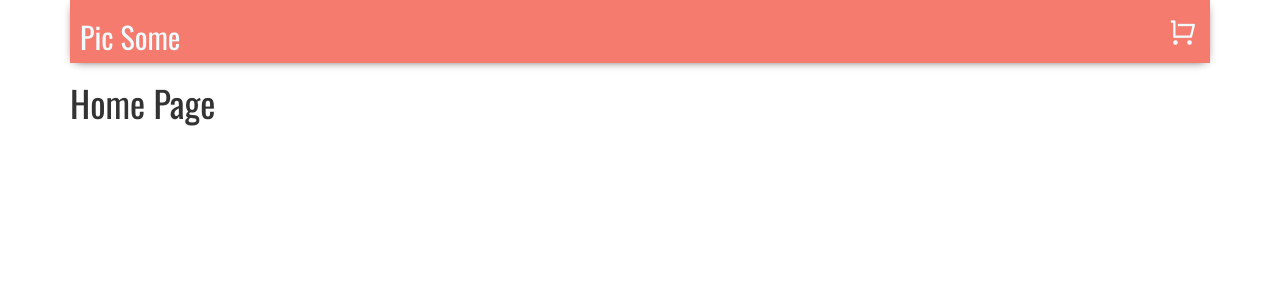
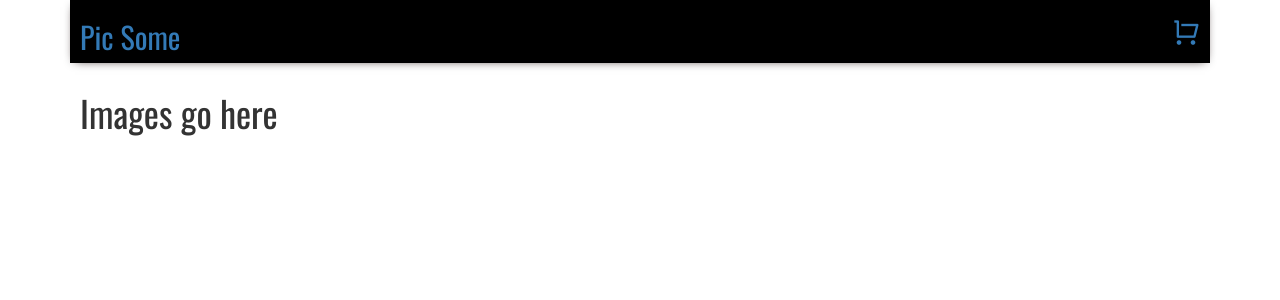
Before and after one commit to renaudaf/react-piczo, a React app: page / in a window 1280 px wide. Shown: the top 300 px of the page. Built offline with nearby package versions, Linux system fonts and the light colour scheme.

Commit message:
added router

```diff
--- a/assets/stylesheets/application.scss
+++ b/assets/stylesheets/application.scss
@@ -120,12 +120,16 @@ header {
   display: flex;
   justify-content: space-between;
   align-items: center;
-  background-color: var(--pink);
-  color: var(--light-blue);
+  background-color: black;
+  color: white;
   padding: 0 10px;
   -webkit-box-shadow: 0px 2px 10px -5px rgba(21,6,5,1);
   -moz-box-shadow: 0px 2px 10px -5px rgba(21,6,5,1);
   box-shadow: 0px 2px 10px -5px rgba(21,6,5,1);
+}
+
+Link {
+  text-decoration: none;
 }
 
 a {
--- a/src/components/app.jsx
+++ b/src/components/app.jsx
@@ -1,12 +1,17 @@
 import React from "react";
-
+import { Switch, Route } from "react-router-dom";
 import Header from "./header";
+import Cart from "../pages/cart";
+import Photos from "../pages/photos";
 
 function App() {
   return (
     <div className="container">
       <Header />
-      <h1>Home Page</h1>
+      <Switch>
+        <Route exact path="/"><Photos /></Route>
+        <Route path="/cart"><Cart /></Route>
+      </Switch>
     </div>
   );
 }
--- a/src/components/header.jsx
+++ b/src/components/header.jsx
@@ -1,10 +1,11 @@
 import React from "react";
+import { Link } from "react-router-dom";
 
 function Header() {
   return (
     <header>
-      <h2>Pic Some</h2>
-      <i className="ri-shopping-cart-line ri-fw ri-2x" />
+      <Link to="/"><h2>Pic Some</h2></Link>
+      <Link to="/cart"><i className="ri-shopping-cart-line ri-fw ri-2x" /></Link>
     </header>
   );
 }
--- a/src/index.jsx
+++ b/src/index.jsx
@@ -1,10 +1,11 @@
 import React from 'react';
 import ReactDOM from 'react-dom';
+import { BrowserRouter as Router } from "react-router-dom";
 
 import '../assets/stylesheets/application.scss';
 import App from "./components/app";
 
 const root = document.getElementById('root');
 if (root) {
-  ReactDOM.render(<App />, root);
+  ReactDOM.render(<Router><App /></Router>, root);
 }
--- a/src/pages/cart.jsx
+++ b/src/pages/cart.jsx
@@ -0,0 +1,11 @@
+import React from "react";
+
+function Cart() {
+  return (
+    <main className="cart-page">
+      <h1>Check out</h1>
+    </main>
+  );
+}
+
+export default Cart;
--- a/src/pages/photos.jsx
+++ b/src/pages/photos.jsx
@@ -0,0 +1,11 @@
+import React from "react";
+
+function Photos() {
+  return (
+    <main className="photos">
+      <h1>Images go here</h1>
+    </main>
+  );
+}
+
+export default Photos;
```
